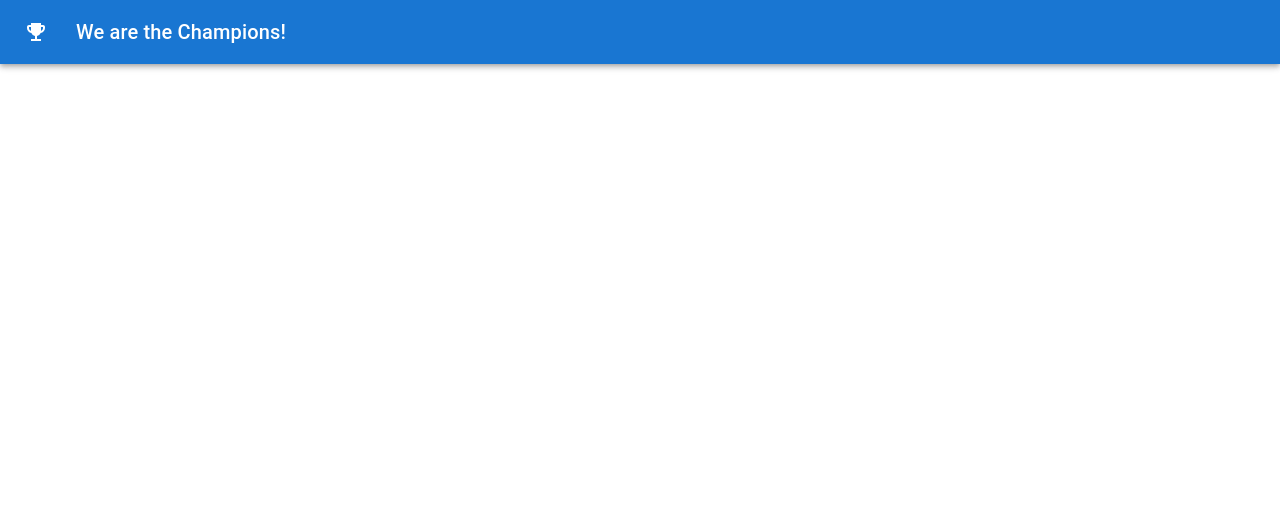
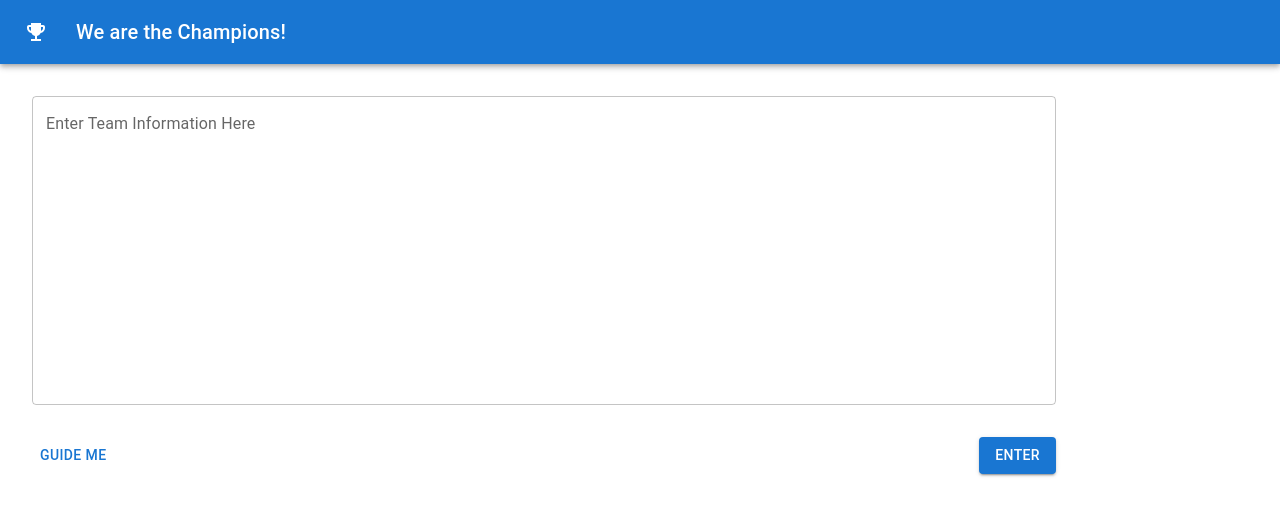
Before and after one commit to jaydenhojingrong/We-are-the-Champions, a React (Create React App) app in the folder frontend/: page /try in a window 1280 px wide. Shown: the top 516 px of the page. Built offline with nearby package versions, Linux system fonts and the light colour scheme.

Commit message:
(feat) (deploy) backend integration that calls flask start_game
- integration via axios
- added flask CORS
- added gunicorn to requirements
-rename multilinetextfield component to teaminformation

```diff
--- a/frontend/src/App.js
+++ b/frontend/src/App.js
@@ -1,14 +1,16 @@
 import './App.css';
 import {BrowserRouter as Router, Routes, Route} from "react-router-dom";
-import MultilineTextFields from "./components/MultilineTextFields" ;
+import TeamInformation from "./components/TeamInformation" ;
 import ButtonAppBar from './components/ButtonAppBar';
+
 
 function App() {
   return (
     <Router>
       <ButtonAppBar />
       <Routes>
-        <Route exact path = "/" element={<MultilineTextFields />}/>
+        <Route exact path = "/" element={<TeamInformation />}/>
+        <Route path = "/try" element={<TeamInformation />}/>
       </Routes>
     </Router>
   );
--- a/frontend/src/components/MultilineTextFields.js
+++ b/frontend/src/components/TeamInformation.js
@@ -4,14 +4,35 @@ import TextField from '@mui/material/TextField';
 import Button from '@mui/material/Button';
 import Collapse from '@mui/material/Collapse';
 import Stack from "@mui/material/Stack"
+import axios from "axios";
 
-export default function MultilineTextFields() {
-  // const [value, setValue] = useState('Controlled');
+const baseURL = "http://127.0.0.1:5000/start_game";
+
+export default function TeamInformation() {
+  const [post, setPost] = React.useState(null);
   const [open, setOpen] = useState(false);
+  const [value, setValue] = React.useState('Controlled');
 
-  // const handleChange = (event) => {
-  //   setValue(event.target.value);
-  // };
+  const handleChange = (event) => {
+    console.log(value)
+    setValue(event.target.value);
+  };
+
+  function startGame() {
+    const headers = {
+      'Content-Type': 'application/json'
+    }
+    axios.post(baseURL, {
+        team_information: value
+      },
+      {
+        headers: headers
+      })
+      .then((response) => {
+        setPost(response.data);
+        console.log(post);
+      });
+  }
 
   return (
     <Box>
@@ -28,6 +49,7 @@ export default function MultilineTextFields() {
   teamA 01/04 1
   teamB 04/04 2"
             minRows={12}
+            onChange={handleChange}
             multiline
             fullWidth
           />
@@ -35,9 +57,9 @@ export default function MultilineTextFields() {
       </Box>
       <Box
         sx={{px:4, width:"80%"}}>
-        <Stack direction="row" spacing={2}>
+        <Stack direction="row" justifyContent="space-between">
           <Button  color="primary"onClick={() => setOpen(state => !open)}> Guide Me</Button>
-          <Button justifyContent="flex-end" variant="contained">Enter</Button>
+          <Button  variant="contained" onClick={startGame}>Enter</Button>
         </Stack>
         <Collapse in={open}>
             <ul>
```
Also changed, not shown: 1 other file (tests, documents, lock files or other folders).
